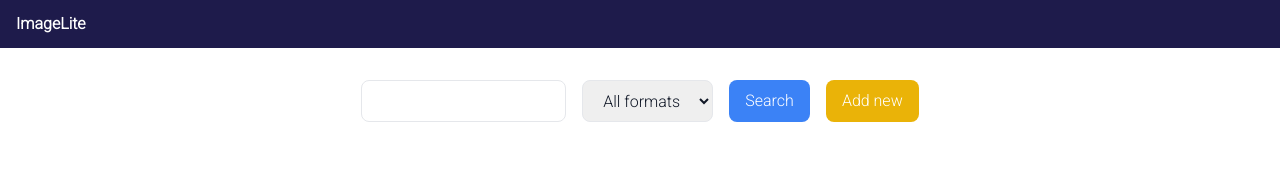
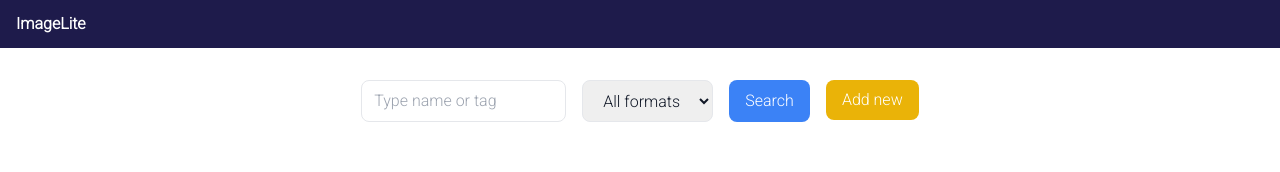
Before and after one commit to guilhermendes/imagelitefront, a Next.js app: page /galeria in a window 1280 px wide. Shown: the top 172 px of the page. Built offline with nearby package versions, Linux system fonts and the light colour scheme.

Commit message:
48. Componentizando o InputText

```diff
--- a/src/app/formulario/page.tsx
+++ b/src/app/formulario/page.tsx
@@ -1,5 +1,9 @@
+import { Template } from '@/components'
+
 export default function FormularioPage(){
     return(
-        <h1>Formulario</h1>
+        <Template>
+            <h1 className="text-gray-500">Formulario</h1>
+        </Template>
     )
 }
--- a/src/app/galeria/page.tsx
+++ b/src/app/galeria/page.tsx
@@ -1,10 +1,11 @@
 
 'use client'
 
-import { Template, ImageCard } from '@/components'
+import { Template, ImageCard, Button, InputText } from '@/components'
 import { Image } from '@/resources/image/image.resource'
 import { useImageService } from '@/resources/image/image.service'
 import { useState } from 'react'
+import Link from 'next/link'
 
 export default function GaleriaPage() {
 
@@ -42,10 +43,8 @@ export default function GaleriaPage() {
             <section className='flex flex-col items-center justify-center my-5'>
 
                 <div className='flex space-x-4'>
-                    <input type='text'
-                        onChange={event => setQuery(event.target.value)}
-                        className="border px-3 py-2 rounded-lg text-gray-900" />
 
+                    <InputText placeholder='Type name or tag' onChange={event => setQuery(event.target.value)} />
 
                     <select
                         onChange={ event => setExtension(event.target.value) }
@@ -56,8 +55,11 @@ export default function GaleriaPage() {
                         <option value="GIF">GIF</option>
                     </select>
 
-                    <button onClick={searchImages} className="bg bg-blue-500 text-white px-4 py-2 rounded-lg hover:bg-blue-300">Search</button>
-                    <button className="bg bg-yellow-500 text-white px-4 py-2 rounded-lg hover:bg-yellow-300">Add new</button>
+                    <Button style='bg-blue-500 hover:bg-blue-300' label='Search' onClick={searchImages}/>
+                    <Link href="/formulario">
+                        <Button style='bg-yellow-500 hover:bg-yellow-300' label='Add new'/>
+                    </Link>
+
                 </div>
             </section>
 
--- a/src/components/Template.tsx
+++ b/src/components/Template.tsx
@@ -3,10 +3,9 @@ interface TemplateProps {
     loading?: boolean;
 }
 
-export const Template: React.FC<TemplateProps> = ({ children, loading }: TemplateProps) => {
+export const Template: React.FC<TemplateProps> = ({ children, loading = false }: TemplateProps) => {
     return (
         <>
-
             <Header />
 
             <div className={` ${loading ? 'animate-pulse' : ''}  container mx-auto mt-8 px-4 `}>
--- /dev/null
+++ b/src/components/button/Button.tsx
@@ -0,0 +1,18 @@
+import React from "react";
+
+interface ButtonProps{
+    style?: string;
+    label?: string;
+    onClick?: (event: any) => void;
+}
+
+export const Button: React.FC<ButtonProps> = ({
+    style, label, onClick
+}:ButtonProps) => {
+    return(
+        <button className={`${style} text-white px-4 py-2 rounded-lg`}
+        onClick={onClick}>
+           { label }
+        </button>
+    )
+}
--- /dev/null
+++ b/src/components/button/index.ts
@@ -0,0 +1 @@
+export { Button } from './Button'
--- a/src/components/index.ts
+++ b/src/components/index.ts
@@ -1,2 +1,4 @@
 export { Template } from './Template'
 export { ImageCard } from './ImageCard'
+export { Button } from './button'
+export { InputText } from './input'
--- /dev/null
+++ b/src/components/input/InputText.tsx
@@ -0,0 +1,17 @@
+import React from "react";
+
+interface InputTextPropos{
+    style?: string;
+    placeholder?: string;
+    onChange?: (event: React.ChangeEvent<HTMLInputElement>) => void;
+}
+
+export const InputText: React.FC <InputTextPropos> = ({
+    style, ...rest
+} : InputTextPropos) => {
+    return (
+        <input type='text'
+            {...rest}
+            className={`${style} border px-3 py-2 rounded-lg text-gray-900`} />
+    )
+}
--- /dev/null
+++ b/src/components/input/index.ts
@@ -0,0 +1 @@
+export { InputText } from './InputText'
```
